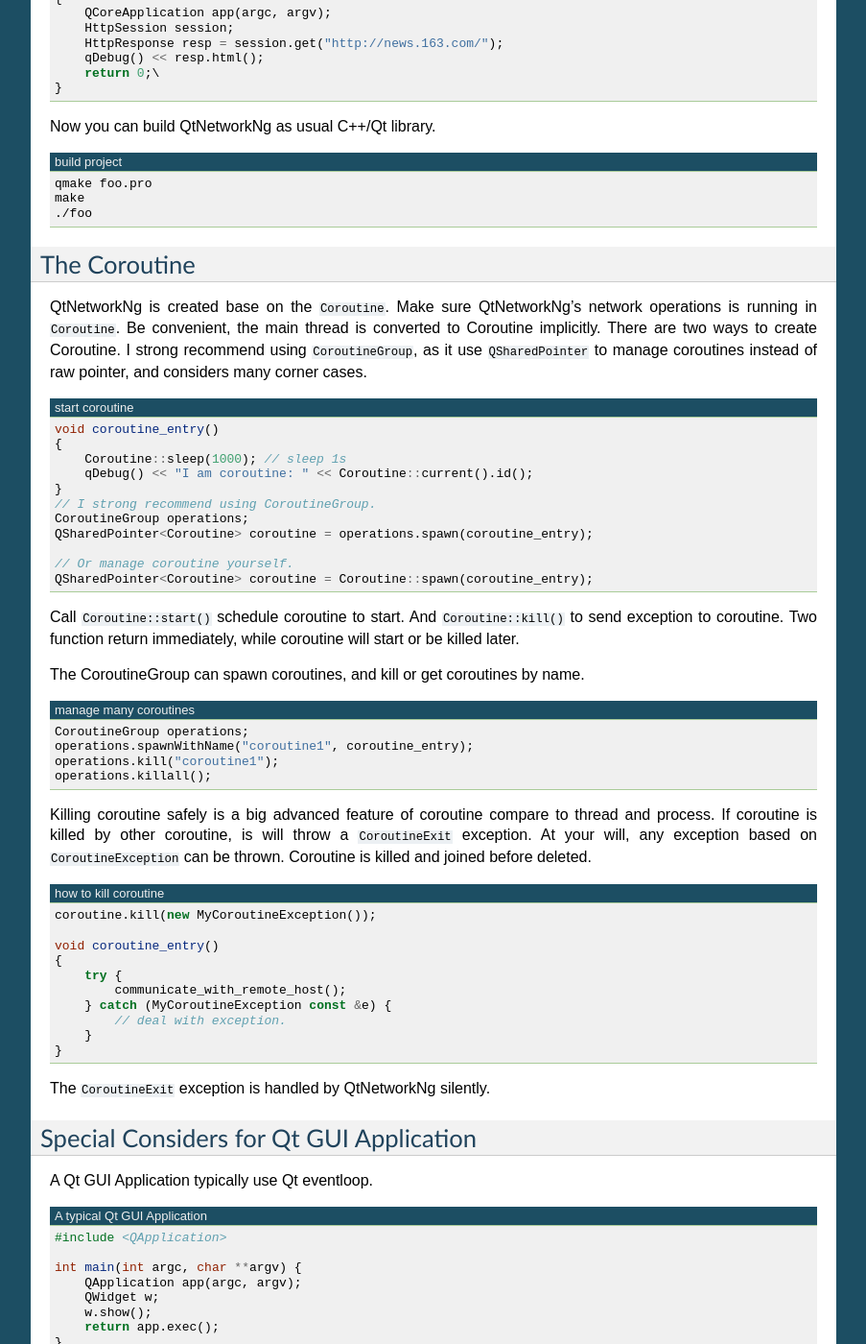
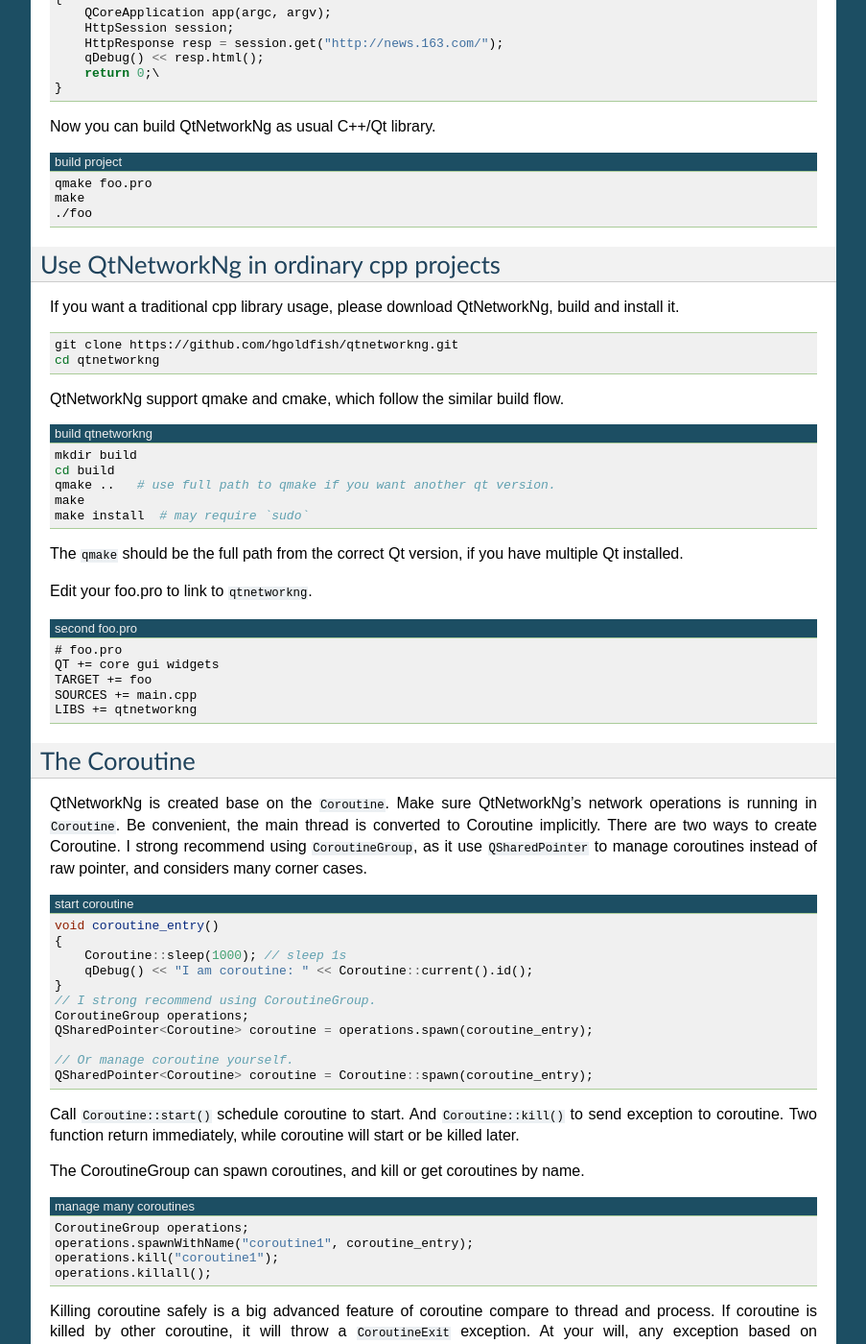
Before and after one commit to hgoldfish/qtnetworkng, a Sphinx documentation site: the page built from docs/intro.rst, in a window 1280 px wide and 1400 px high, scrolled down 1707 px. Shown: the whole window at 96% size, without its empty margins (198-1101 px from the left). Built offline with Sphinx 7.4.7, drawn with Linux system fonts in a browser that asks for light colours; some of the changed text lies outside the part shown.

```diff
--- a/docs/intro.rst
+++ b/docs/intro.rst
@@ -95,32 +95,39 @@
     make
     ./foo
 
-.. Use QtNetworkNg in ordinary cpp projects
-.. ----------------------------------------
-..
-.. If you want a traditional cpp library usage, please download QtNetworkNg, build and install it. ::
-..
-..     git clone https://github.com/hgoldfish/qtnetworkng.git
-..     cd qtnetworkng
-..
-.. QtNetworkNg support qmake and cmake, which follow the similar build flow. ::
-..
-..     mkdir build
-..     cd build
-..     qmake ..
-..     make -j8
-..     make install
-..
-.. Replace ``qmake`` with ``cmake`` if you use cmake.
-..
-.. Edit your foo.pro to link to `qtnetworkng`. ::
-..
-..     # foo.pro
-..     QT += core gui widgets
-..     TARGET += foo
-..     SOURCES += main.cpp
-..     LIBS += qtnetworkng
+Use QtNetworkNg in ordinary cpp projects
+----------------------------------------
 
+If you want a traditional cpp library usage, please download QtNetworkNg, build and install it.
+
+.. code-block:: bash
+
+    git clone https://github.com/hgoldfish/qtnetworkng.git
+    cd qtnetworkng
+
+QtNetworkNg support qmake and cmake, which follow the similar build flow.
+
+.. code-block:: bash
+    :caption: build qtnetworkng
+
+    mkdir build
+    cd build
+    qmake ..   # use full path to qmake if you want another qt version.
+    make
+    make install  # may require `sudo`
+
+The ``qmake`` should be the full path from the correct Qt version, if you have multiple Qt installed.
+
+Edit your foo.pro to link to ``qtnetworkng``.
+
+.. code-block:: text
+    :caption: second foo.pro
+
+    # foo.pro
+    QT += core gui widgets
+    TARGET += foo
+    SOURCES += main.cpp
+    LIBS += qtnetworkng
 
 The Coroutine
 -------------
@@ -154,7 +161,7 @@
     operations.kill("coroutine1");
     operations.killall();
 
-Killing coroutine safely is a big advanced feature of coroutine compare to thread and process. If coroutine is killed by other coroutine, is will throw a ``CoroutineExit`` exception. At your will, any exception based on ``CoroutineException`` can be thrown. Coroutine is killed and joined before deleted.
+Killing coroutine safely is a big advanced feature of coroutine compare to thread and process. If coroutine is killed by other coroutine, it will throw a ``CoroutineExit`` exception. At your will, any exception based on ``CoroutineException`` can be thrown. Coroutine is killed and joined before deleted.
 
 .. code-block:: c++
     :caption: how to kill coroutine
```
